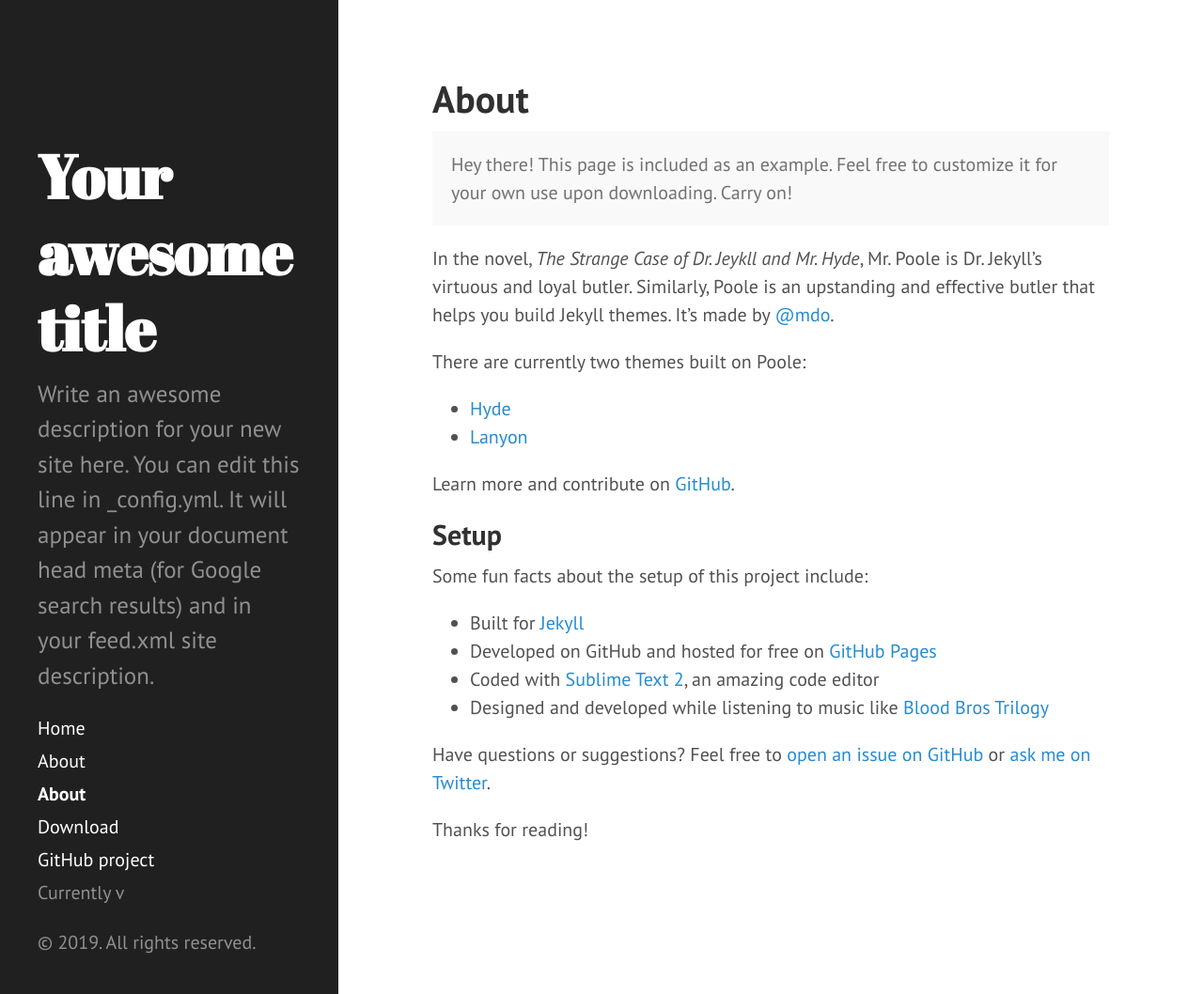
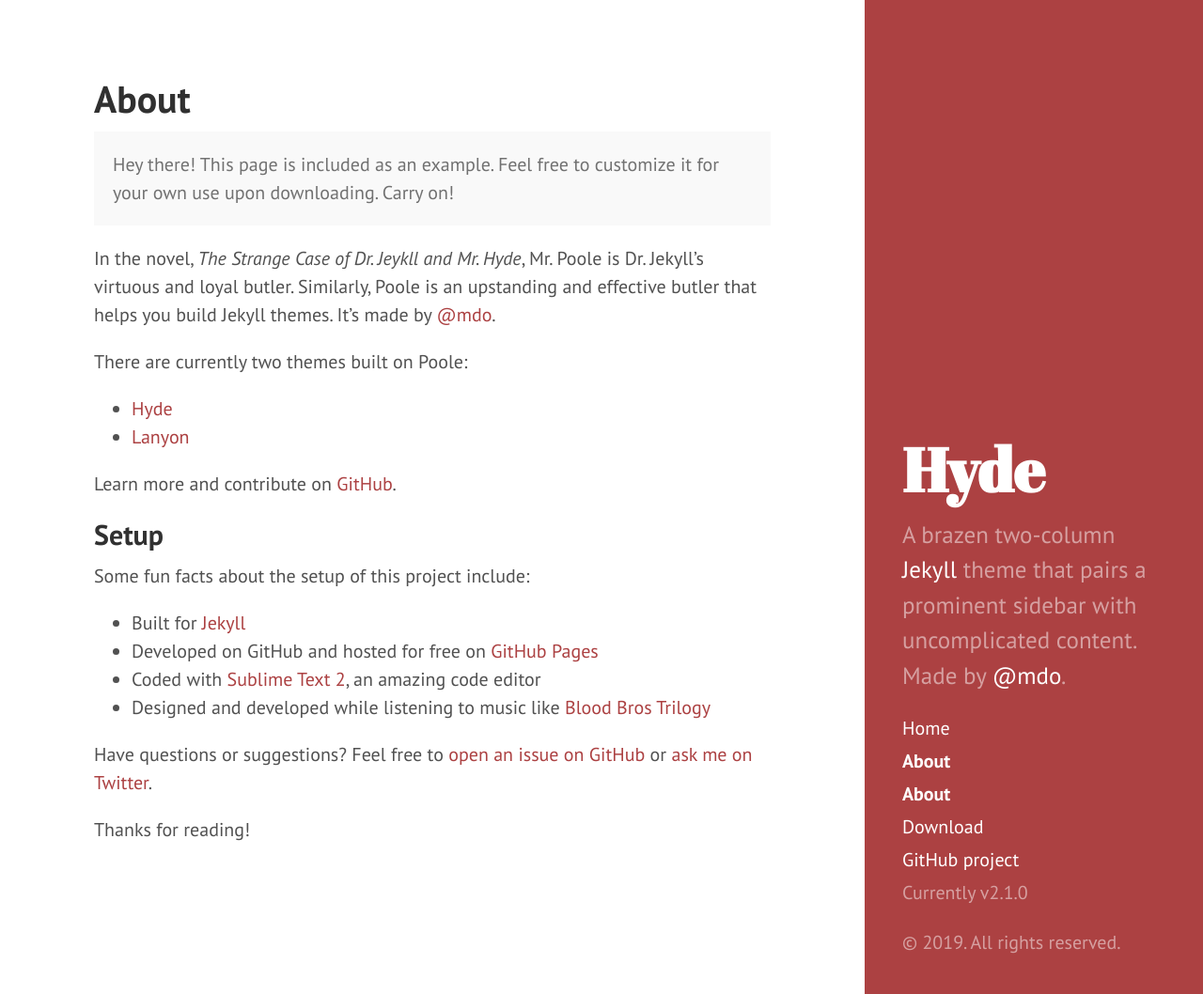
Before and after one commit to kieranbenton/blog, a Jekyll site: the page built from about.md, in a window 1280 px wide and 1058 px high. Shown: the whole window at 94% size. Built offline with Jekyll 4.4.1, drawn with Linux system fonts in a browser that asks for light colours; Markdown is read by kramdown in place of the engine named in the settings.

Commit message:
Stripping and trying to get it built.

```diff
--- a/CNAME
+++ /dev/null
@@ -1 +0,0 @@
-hyde.getpoole.com
--- a/Gemfile
+++ b/Gemfile
@@ -8,8 +8,6 @@ source "https://rubygems.org"
 # This will help ensure the proper Jekyll version is running.
 # Happy Jekylling!
 gem "jekyll", "~> 4.0.0"
-# This is the default theme for new Jekyll sites. You may change this to anything you like.
-gem "minima", "~> 2.5"
 # If you want to use GitHub Pages, remove the "gem "jekyll"" above and
 # uncomment the line below. To upgrade, run `bundle update github-pages`.
 # gem "github-pages", group: :jekyll_plugins
--- a/_config.yml
+++ b/_config.yml
@@ -1,55 +1,26 @@
-# Welcome to Jekyll!
-#
-# This config file is meant for settings that affect your whole blog, values
-# which you are expected to set up once and rarely edit after that. If you find
-# yourself editing this file very often, consider using Jekyll's data files
-# feature for the data you need to update frequently.
-#
-# For technical reasons, this file is *NOT* reloaded automatically when you use
-# 'bundle exec jekyll serve'. If you change this file, please restart the server process.
-#
-# If you need help with YAML syntax, here are some quick references for you:
-# https://learn-the-web.algonquindesign.ca/topics/markdown-yaml-cheat-sheet/#yaml
-# https://learnxinyminutes.com/docs/yaml/
-#
-# Site settings
-# These are used to personalize your new site. If you look in the HTML files,
-# you will see them accessed via {{ site.title }}, {{ site.email }}, and so on.
-# You can create any custom variable you would like, and they will be accessible
-# in the templates via {{ site.myvariable }}.
+# Dependencies
+markdown:         redcarpet
+highlighter:      pygments
 
-title: Your awesome title
-email: your-email@example.com
-description: >- # this means to ignore newlines until "baseurl:"
-  Write an awesome description for your new site here. You can edit this
-  line in _config.yml. It will appear in your document head meta (for
-  Google search results) and in your feed.xml site description.
-baseurl: "" # the subpath of your site, e.g. /blog
-url: "" # the base hostname & protocol for your site, e.g. http://example.com
-twitter_username: jekyllrb
-github_username:  jekyll
+# Permalinks
+permalink:        pretty
+relative_permalinks: true
 
-# Build settings
-theme: minima
-plugins:
-  - jekyll-feed
+# Setup
+title:            Hyde
+tagline:          'A Jekyll theme'
+description:      'A brazen two-column <a href="http://jekyllrb.com" target="_blank">Jekyll</a> theme that pairs a prominent sidebar with uncomplicated content. Made by <a href="https://twitter.com/mdo" target="_blank">@mdo</a>.'
+url:              http://hyde.getpoole.com
+baseurl:          /
 
-# Exclude from processing.
-# The following items will not be processed, by default.
-# Any item listed under the `exclude:` key here will be automatically added to
-# the internal "default list".
-#
-# Excluded items can be processed by explicitly listing the directories or
-# their entries' file path in the `include:` list.
-#
-# exclude:
-#   - .sass-cache/
-#   - .jekyll-cache/
-#   - gemfiles/
-#   - Gemfile
-#   - Gemfile.lock
-#   - node_modules/
-#   - vendor/bundle/
-#   - vendor/cache/
-#   - vendor/gems/
-#   - vendor/ruby/
+author:
+  name:           'Mark Otto'
+  url:            https://twitter.com/mdo
+
+paginate:         5
+
+# Custom vars
+version:          2.1.0
+
+github:
+  repo:           https://github.com/poole/hyde
--- a/_layouts/default.html
+++ b/_layouts/default.html
@@ -1,9 +1,9 @@
 <!DOCTYPE html>
-<html lang="en-us">
+<html lang="en-uk">
 
   {% include head.html %}
 
-  <body>
+  <body class="theme-base-08 layout-reverse">
 
     {% include sidebar.html %}
 
```
Also changed, not shown: LICENSE.md (deleted), README.md (deleted).
